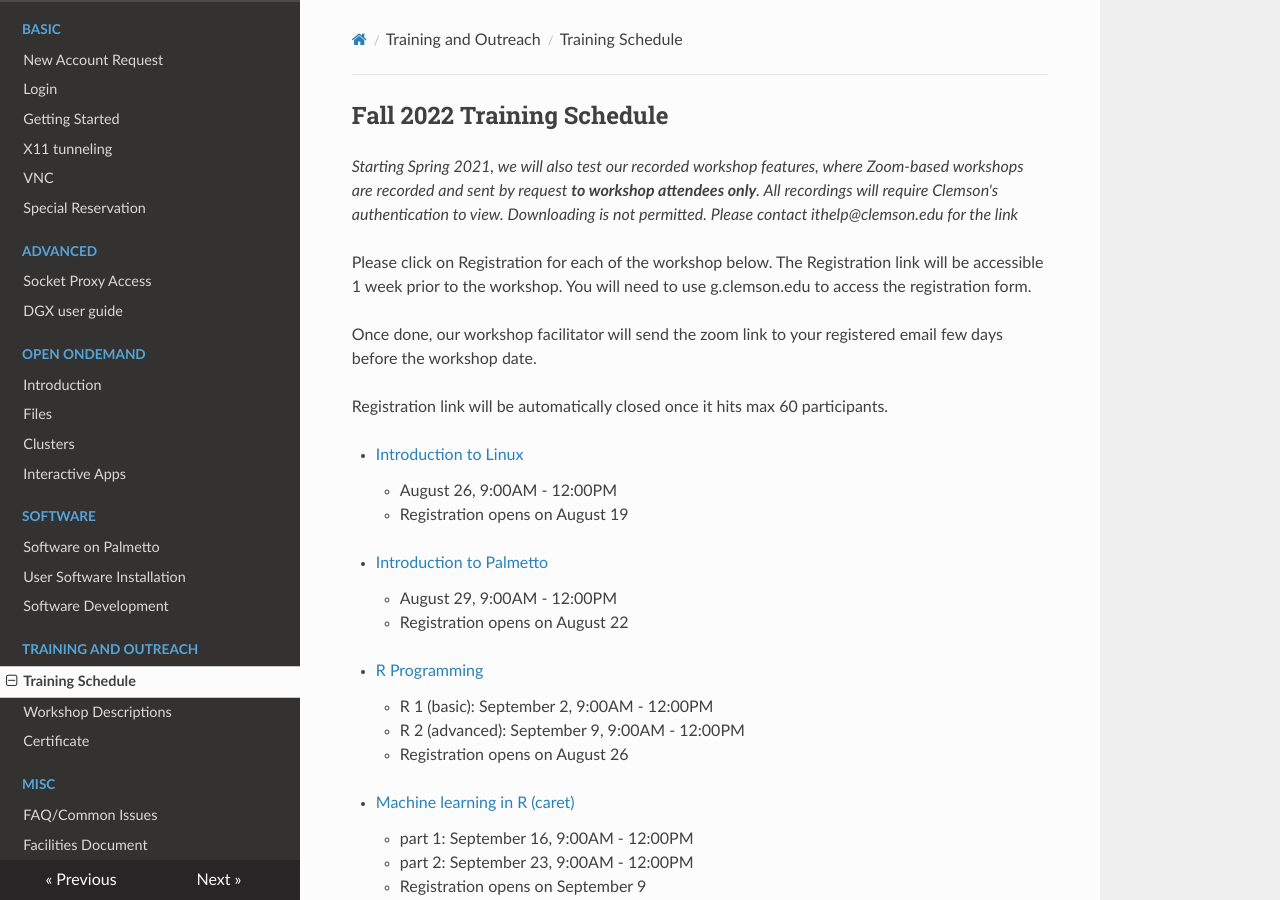
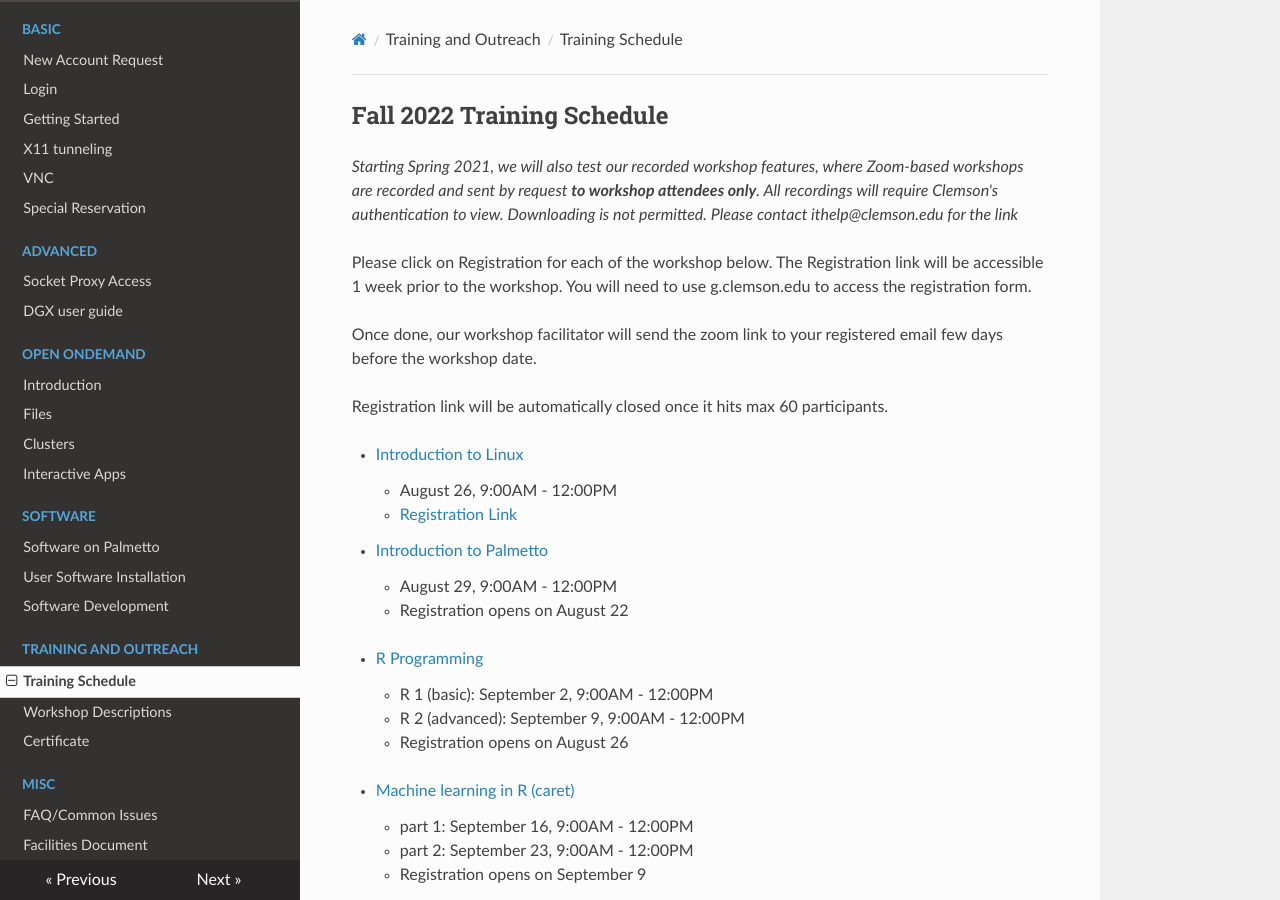
Before and after one commit to clemsonciti/palmetto-documentation, an MkDocs documentation site: the page built from docs/training/schedule.md, in a window 1280 px wide and 900 px high. Built offline with MkDocs 1.6.1, drawn with Linux system fonts in a browser that asks for light colours; nearby versions of some CDN libraries.

Commit message:
Opened registration for Intro to Linux Fall 2022

```diff
--- a/docs/training/schedule.md
+++ b/docs/training/schedule.md
@@ -12,8 +12,7 @@ Registration link will be automatically closed once it hits max 60 participants.
 
 - [Introduction to Linux](workshop.md#introduction-to-linux)
     - August 26, 9:00AM - 12:00PM
-    - Registration opens on August 19
-<!---    - [Registration Link](https://forms.gle/spedAFRaUch5qKty8) -->
+    - [Registration Link](https://forms.gle/KfPAgeLGKpVn8s976)
 
 - [Introduction to Palmetto](workshop.md#introduction-to-research-computing-on-palmetto-cluster)
     - August 29, 9:00AM - 12:00PM
```
